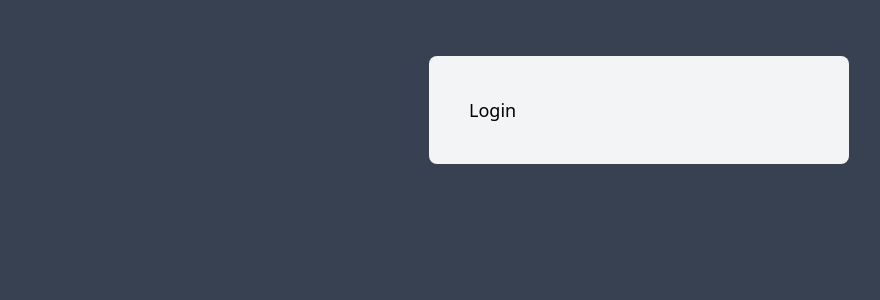
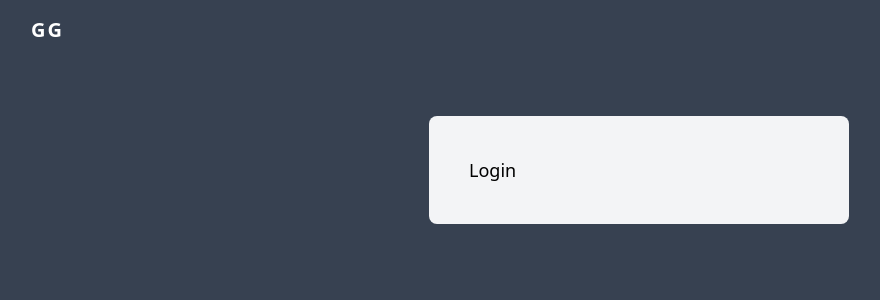
Before and after one commit to mlukasz7/GitGotchi, a Nuxt app in the folder fe/: page /login in a window 1280 px wide. Shown: the top 300 px of the page, without its empty margins (1-881 px from the left). Built offline with nearby package versions, Linux system fonts and the light colour scheme.

Commit message:
feat: added layout animation

```diff
--- a/fe/layouts/default.vue
+++ b/fe/layouts/default.vue
@@ -7,3 +7,19 @@
     <PageFooter />
   </div>
 </template>
+
+<style>
+body {
+  @apply bg-white;
+}
+
+.page-enter-active,
+.page-leave-active {
+  @apply transition-all duration-300;
+}
+
+.page-enter-from,
+.page-leave-to {
+  @apply opacity-0 blur-md -translate-x-6;
+}
+</style>
--- a/fe/layouts/login.vue
+++ b/fe/layouts/login.vue
@@ -1,5 +1,6 @@
 <template>
   <div>
+    <PageHeader />
     <main class="container mx-auto px-8 py-4">
       <div class="max-w-[280px] mx-auto my-10 bg-gray-100 p-10 rounded-lg lg:max-w-[420px]">
         <slot />
--- a/fe/nuxt.config.ts
+++ b/fe/nuxt.config.ts
@@ -6,4 +6,7 @@ export default defineNuxtConfig({
     exposeConfig: true,
     viewer: true,
   },
+  app: {
+    pageTransition: { name: 'page', mode: 'out-in' },
+  },
 });
```
